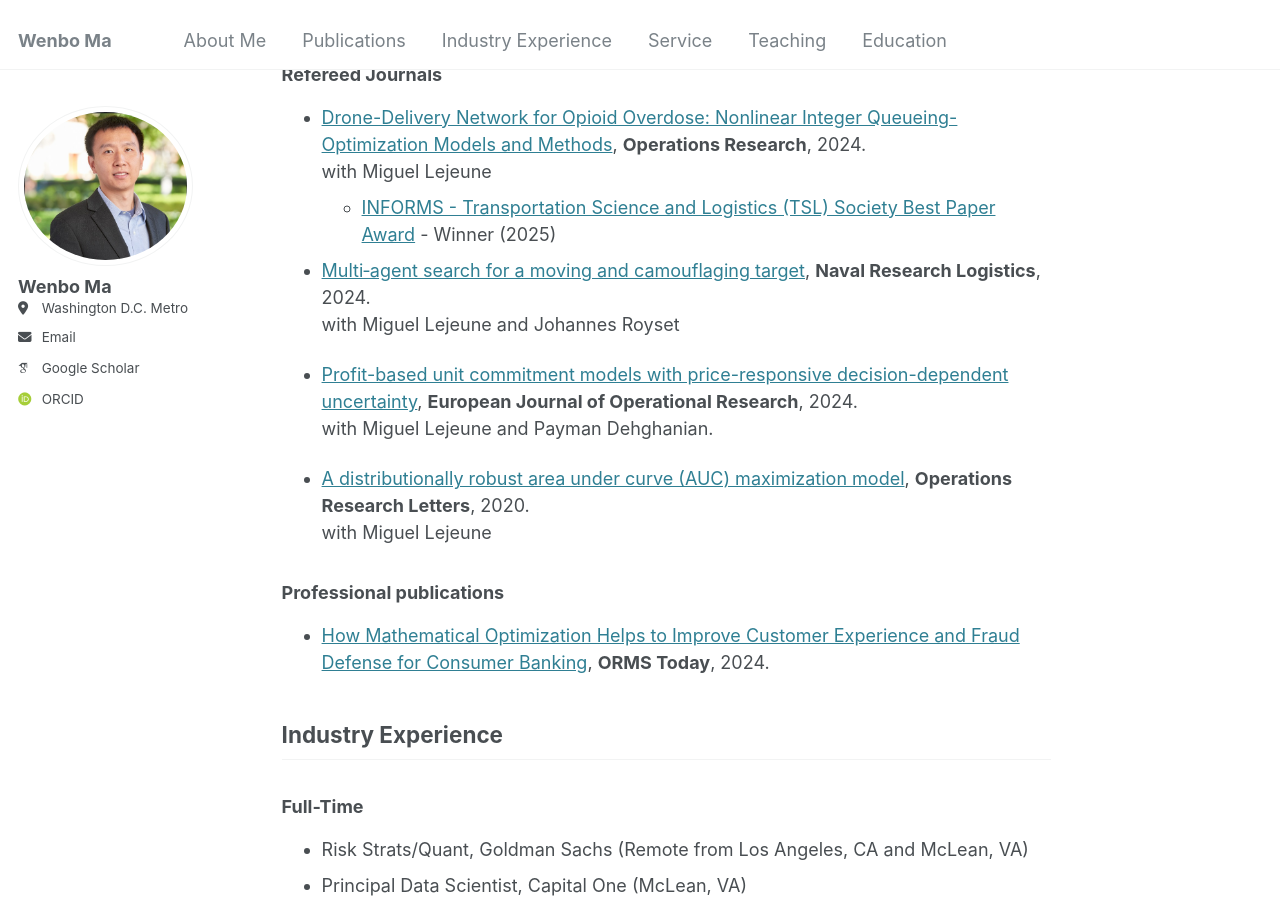
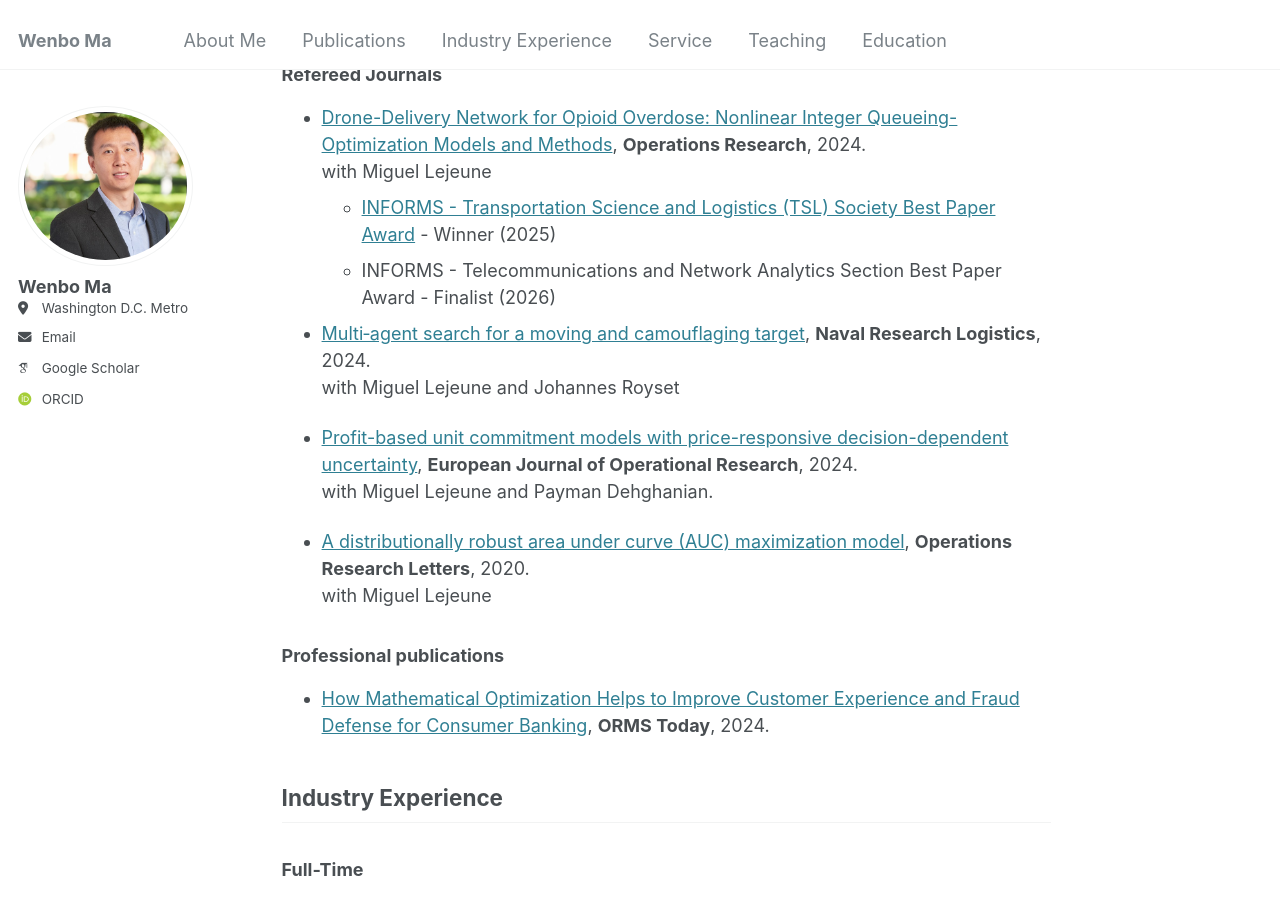
Before and after one commit to wenbo5565/wenbo5565.github.io, a Jekyll site: the page built from _pages/about.md, in a window 1280 px wide and 900 px high, scrolled down 1071 px. Built offline with Jekyll 4.4.1, drawn with Linux system fonts in a browser that asks for light colours; some web fonts are replaced.

Commit message:
Update about.md

```diff
--- a/_pages/about.md
+++ b/_pages/about.md
@@ -25,6 +25,7 @@ Outside of work, I enjoy playing and watching sports — particularly tennis, sw
 - [Drone-Delivery Network for Opioid Overdose: Nonlinear Integer Queueing-Optimization Models and Methods](https://pubsonline.informs.org/doi/10.1287/opre.2022.0489), **Operations Research**, 2024. \
    with Miguel Lejeune
   - [INFORMS - Transportation Science and Logistics (TSL) Society Best Paper Award](https://www.informs.org/Recognizing-Excellence/Community-Prizes/Transportation-Science-and-Logistics-Section/Best-Paper-Award) - Winner (2025)
+  - INFORMS - Telecommunications and Network Analytics Section Best Paper Award - Finalist (2026)
   <!-- - GW Today: [Drones Could Transform Emergency Response to Opioid Overdoses](https://gwtoday.gwu.edu/drones-could-transform-emergency-response-opioid-overdoses) -->
 
 - [Multi‐agent search for a moving and camouflaging target](https://onlinelibrary.wiley.com/doi/abs/10.1002/nav.22160), **Naval Research Logistics**, 2024. \
```
